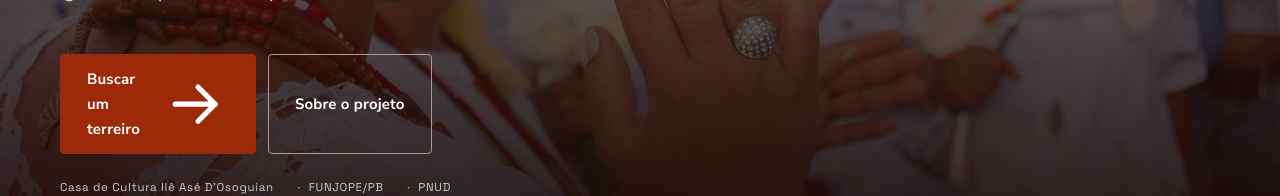
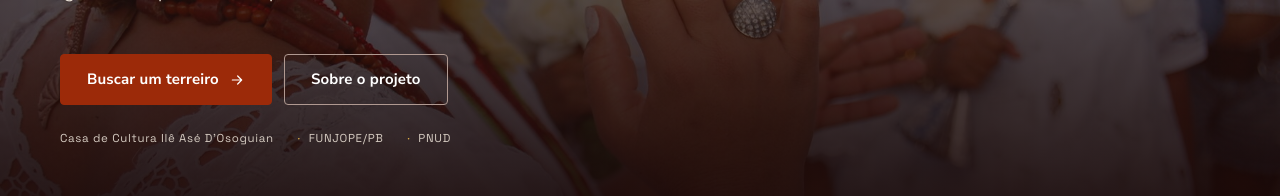
Before and after one commit to renatobjr/cadterreiros, a React (Vite) app in the folder web-react/: page / in a window 1280 px wide. Shown: the part 463-659 px from the top of the page. Built offline with nearby package versions, Linux system fonts and the light colour scheme; no server answers.

Commit message:
fix(web-react): adicionar regra .od-icon (seta 16px, botões no tamanho do mock)

```diff
--- a/web-react/src/styles/base.css
+++ b/web-react/src/styles/base.css
@@ -468,3 +468,12 @@ table.data tbody tr:hover {
     transition-duration: 0.001ms !important;
   }
 }
+
+/* Ícones funcionais (setas, marcadores) — geometria limitada pelo token.
+   Sem esta regra o SVG assume o tamanho padrão e estoura o botão. */
+.od-icon {
+  display: inline-block;
+  inline-size: var(--od-icon-size, 1em);
+  block-size: var(--od-icon-size, 1em);
+  flex: none;
+}
```
